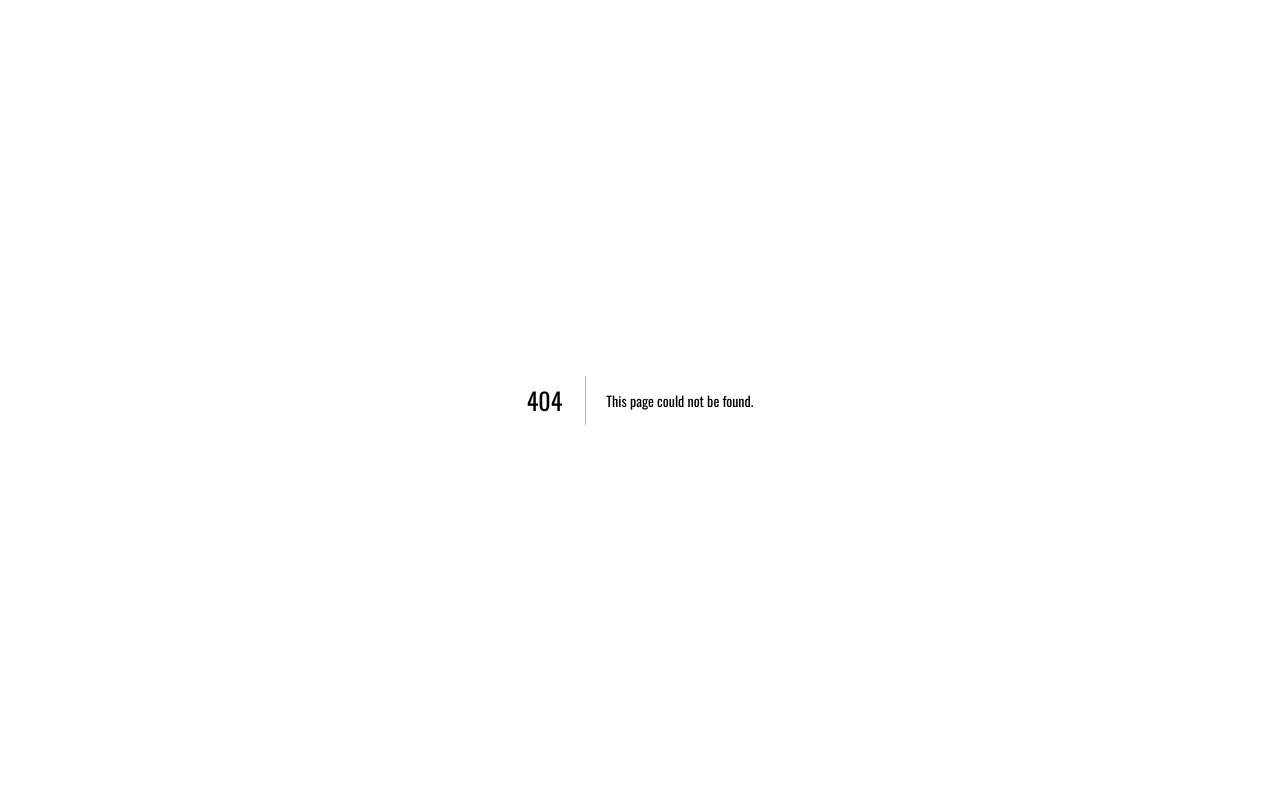
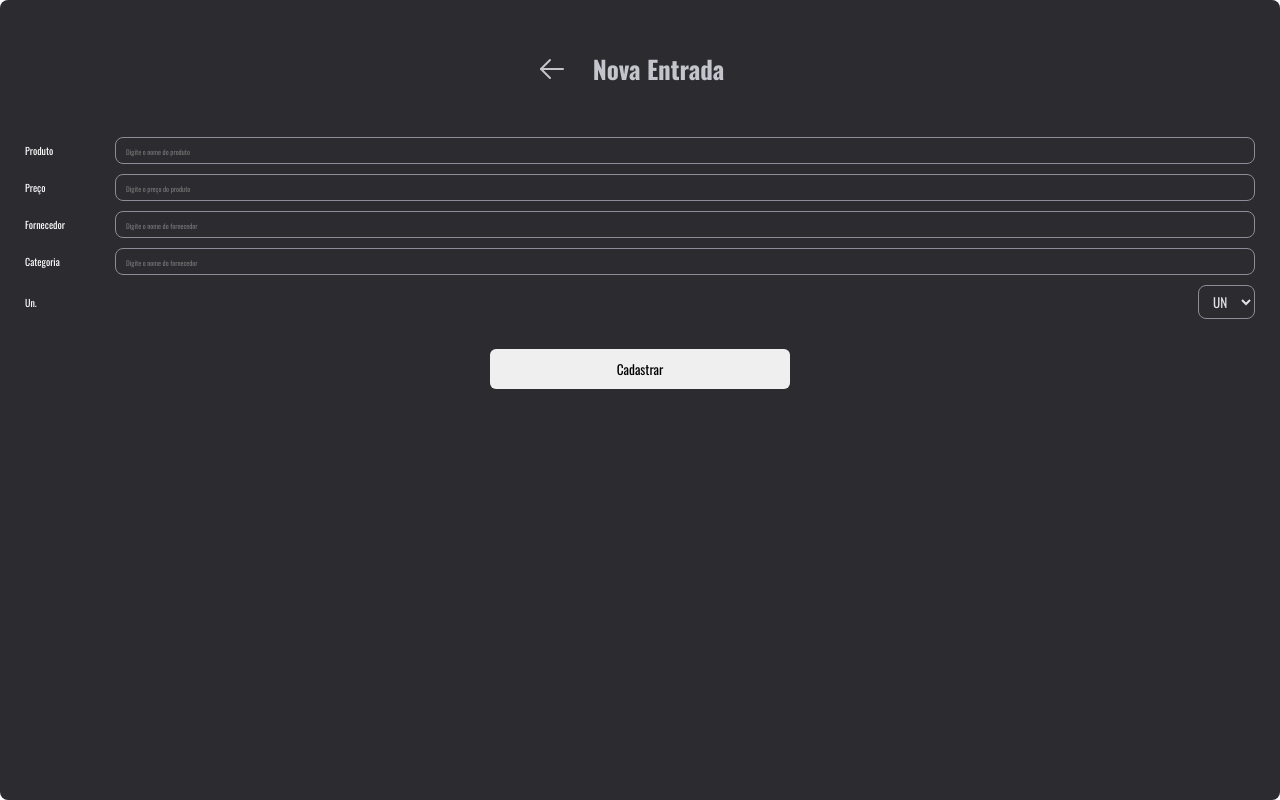
Before and after one commit to paulolima1212/amconstructions, a Next.js app: page /newProduct in a window 1280 px wide. Before the commit this address had no page. Built offline with nearby package versions, Linux system fonts and the light colour scheme.

Commit message:
feat: new pages add

```diff
--- a/package.json
+++ b/package.json
@@ -22,6 +22,7 @@
     "eslint": "8.32.0",
     "eslint-config-next": "13.1.5",
     "next": "13.1.5",
+    "phosphor-react": "^1.4.1",
     "react": "18.2.0",
     "react-dom": "18.2.0",
     "react-hook-form": "^7.43.0",
--- a/src/pages/home/index.tsx
+++ b/src/pages/home/index.tsx
@@ -11,9 +11,9 @@ export default function Home() {
         <Image src={logo} width={278} height={151} alt={''} />
       </HeaderContainer>
       <ButtonsContainer>
-        <Button title="Consulta de preços" />
-        <Button title="Nova entrada" />
-        <Button title="Nova cotação" />
+        <Button href={'/products'} title="Consulta de preços" />
+        <Button href={'/newProduct'} title="Nova entrada" />
+        <Button href={'/'} title="Nova cotação" />
       </ButtonsContainer>
     </MainContainer>
   )
--- /dev/null
+++ b/src/pages/newProduct/index.tsx
@@ -0,0 +1,98 @@
+import { api } from '@/lib/axios.config'
+import { Button, Form, FormContainer, Input, Select, Title } from './styles'
+import { z } from 'zod'
+import { useForm } from 'react-hook-form'
+import { zodResolver } from '@hookform/resolvers/zod'
+import { ArrowLeft } from 'phosphor-react'
+import Link from 'next/link'
+
+const formNewProductData = z.object({
+  name: z.string().min(3),
+  provider: z.string().min(4),
+  family: z.string().min(4),
+  price: z.coerce.number(),
+  measure: z.string(),
+})
+
+type FormNewProductDataSchema = z.infer<typeof formNewProductData>
+
+export default function FormNewProduct() {
+  const { handleSubmit, register, reset } = useForm<FormNewProductDataSchema>({
+    resolver: zodResolver(formNewProductData),
+  })
+
+  async function handleCreateNewProduct(data: FormNewProductDataSchema) {
+    const { name, provider, price, measure, family } = data
+
+    api
+      .post(`/api/createProduct`, {
+        name,
+        provider,
+        price,
+        measure,
+        family,
+      })
+      .then((response) => {
+        return response.data
+      })
+
+    reset()
+  }
+
+  return (
+    <FormContainer>
+      <Title>
+        <Link href={'/'}>
+          <ArrowLeft size={32} />
+        </Link>
+        Nova Entrada
+      </Title>
+      <Form onSubmit={handleSubmit(handleCreateNewProduct)}>
+        <label htmlFor="product">
+          <span>Produto</span>
+          <Input
+            type="text"
+            placeholder="Digite o nome do produto"
+            {...register('name')}
+          />
+        </label>
+        <label htmlFor="price">
+          <span>Preço</span>
+          <Input
+            type="number"
+            placeholder="Digite o preço do produto"
+            min={0.01}
+            step={0.01}
+            {...register('price')}
+          />
+        </label>
+        <label htmlFor="provider">
+          <span>Fornecedor</span>
+          <Input
+            type="text"
+            placeholder="Digite o nome do fornecedor"
+            {...register('provider')}
+          />
+        </label>
+        <label htmlFor="family">
+          <span>Categoria</span>
+          <Input
+            type="text"
+            placeholder="Digite o nome do fornecedor"
+            {...register('family')}
+          />
+        </label>
+        <label>
+          <span>Un.</span>
+          <Select aria-label="measure-unit" {...register('measure')}>
+            <option value="UN">UN</option>
+            <option value="KG">KG</option>
+            <option value="M2">M²</option>
+            <option value="M">M</option>
+          </Select>
+        </label>
+        <Button type="submit">Cadastrar</Button>
+      </Form>
+    </FormContainer>
+  )
+}
--- /dev/null
+++ b/src/pages/newProduct/styles.ts
@@ -0,0 +1,114 @@
+import { styled } from '@/styles'
+
+export const FormContainer = styled('div', {
+  display: 'flex',
+  width: '100%',
+  height: '100%',
+  minHeight: '100vh',
+  flexDirection: 'column',
+  background: '$gray700',
+  padding: '2.5rem',
+  borderRadius: '8px',
+  alignItems: 'center',
+})
+
+export const Form = styled('form', {
+  display: 'flex',
+  width: '100%',
+  flexDirection: 'column',
+  gap: '1rem',
+  alignItems: 'center',
+
+  label: {
+    display: 'flex',
+    width: '100%',
+    justifyContent: 'space-between',
+    alignItems: 'center',
+    gap: '1rem',
+
+    span: {
+      minWidth: '80px',
+      color: '#FFFFFF',
+    },
+  },
+
+  '@bp1': {
+    fontSize: '1.5rem',
+  },
+})
+
+export const Button = styled('button', {
+  display: 'flex',
+  flex: 1,
+  padding: '1rem 2.5rem',
+  justifyContent: 'center',
+  alignItems: 'center',
+  borderRadius: '6px',
+  border: 'none',
+  width: '100%',
+  maxWidth: '300px',
+  marginTop: '2rem',
+
+  '@bp1': {
+    fontSize: '2rem',
+  },
+
+  '&:hover': {
+    opacity: '0.7',
+  },
+})
+
+export const Input = styled('input', {
+  display: 'flex',
+  flex: 1,
+  alignItems: 'center',
+  background: '$gray700',
+  border: 'solid 1px $gray500',
+  padding: '0.5rem 1rem',
+  borderRadius: '8px',
+  color: '$gray100',
+  fontSize: '1rem',
+
+  '&::placeholder': {
+    fontSize: '0.7rem',
+  },
+
+  '@bp1': {
+    fontSize: '2rem',
+
+    '&::placeholder': {
+      fontSize: '1rem',
+    },
+  },
+})
+
+export const Select = styled('select', {
+  background: '$gray700',
+  border: 'solid 1px $gray500',
+  padding: '0.5rem 1rem',
+  borderRadius: '8px',
+  color: '$gray100',
+})
+
+export const Title = styled('h2', {
+  color: '$gray300',
+  marginTop: '2.5rem',
+  marginBottom: '5rem',
+  fontSize: '2.5rem',
+  display: 'flex',
+  gap: '0.5rem',
+  alignItems: 'center',
+  position: 'relative',
+
+  a: {
+    all: 'unset',
+    display: 'flex',
+    alignItems: 'center',
+    position: 'relative',
+    left: '-2rem',
+  },
+
+  '@bp1': {
+    fontSize: '5rem',
+  },
+})
--- a/src/styles/index.ts
+++ b/src/styles/index.ts
@@ -37,4 +37,9 @@ export const {
       'regular-text-xl': '2.4rem',
     } as const,
   },
+  media: {
+    bp1: '(max-width: 500px)',
+    bp2: '(max-width: 768px)',
+    bp3: '(max-width: 1024px)',
+  },
 })
```
Also changed, not shown: src/components/button/styles.ts (+7 -1 lines), 1 other file (tests, documents, lock files or other folders).
